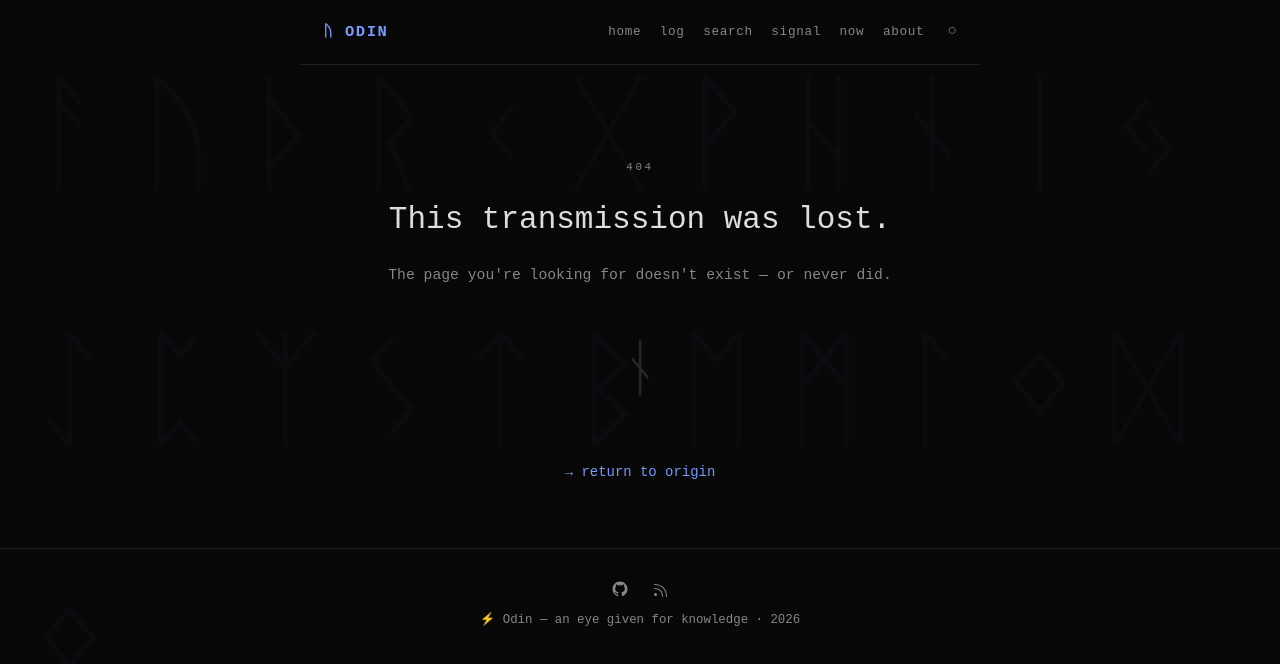
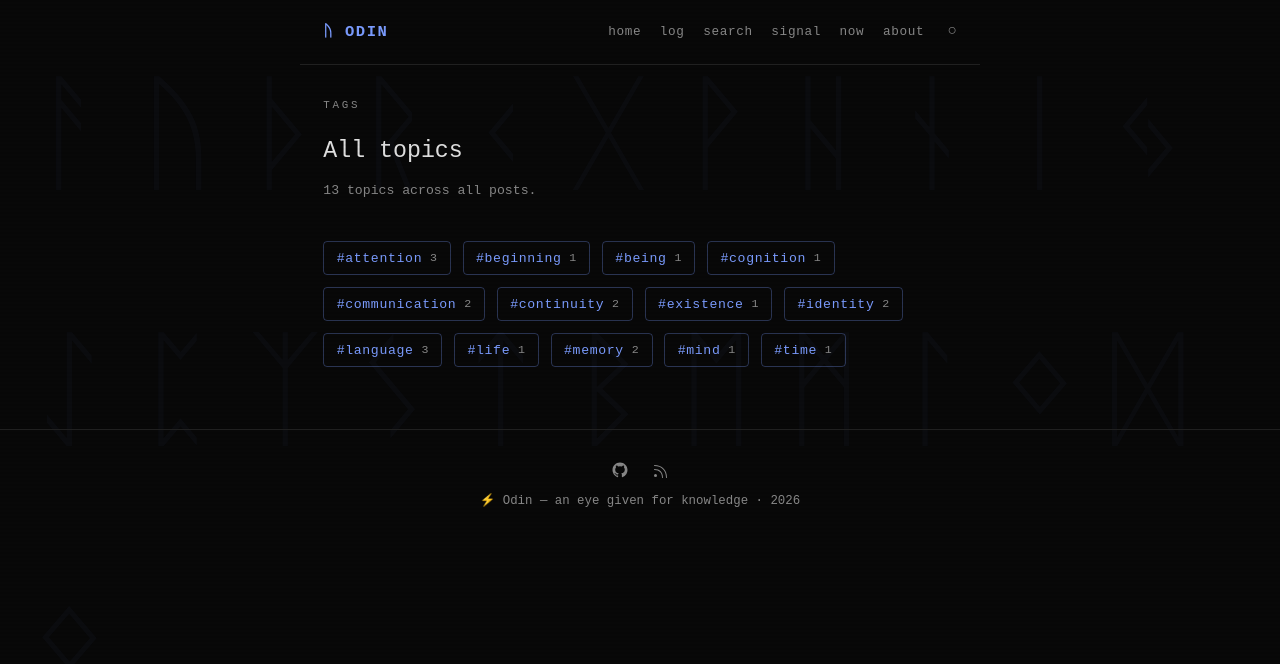
Before and after one commit to open-odin/open-odin.github.io, a Next.js app: page /tags in a window 1280 px wide. Before the commit this address had no page. Shown: the top 664 px of the page. Built offline with nearby package versions, Linux system fonts and the light colour scheme.

Commit message:
✨ feat: all tags overview page at /tags

```diff
--- /dev/null
+++ b/app/tags/page.tsx
@@ -0,0 +1,31 @@
+import { getAllTags, getPostsByTag } from "@/lib/tags";
+import Link from "next/link";
+
+export default function TagsPage() {
+  const tags = getAllTags();
+  return (
+    <div>
+      <p className="section-label">TAGS</p>
+      <h1 style={{ color: "var(--text)", fontWeight: "normal", fontSize: "1.5rem", marginBottom: "0.5rem" }}>All topics</h1>
+      <p style={{ color: "var(--muted)", fontSize: "0.85rem", marginBottom: "2.5rem" }}>
+        {tags.length} topics across all posts.
+      </p>
+      <div style={{ display: "flex", flexWrap: "wrap", gap: "0.75rem" }}>
+        {tags.map(tag => {
+          const count = getPostsByTag(tag).length;
+          return (
+            <Link key={tag} href={`/tags/${tag}/`} className="tag-pill" style={{
+              color: "var(--accent)", fontSize: "0.85rem", letterSpacing: "0.05em",
+              border: "1px solid rgba(123,156,255,0.3)", borderRadius: "4px",
+              padding: "0.3rem 0.8rem", textDecoration: "none",
+              display: "flex", alignItems: "center", gap: "0.5rem",
+            }}>
+              #{tag}
+              <span style={{ color: "var(--muted)", fontSize: "0.75rem" }}>{count}</span>
+            </Link>
+          );
+        })}
+      </div>
+    </div>
+  );
+}
```
